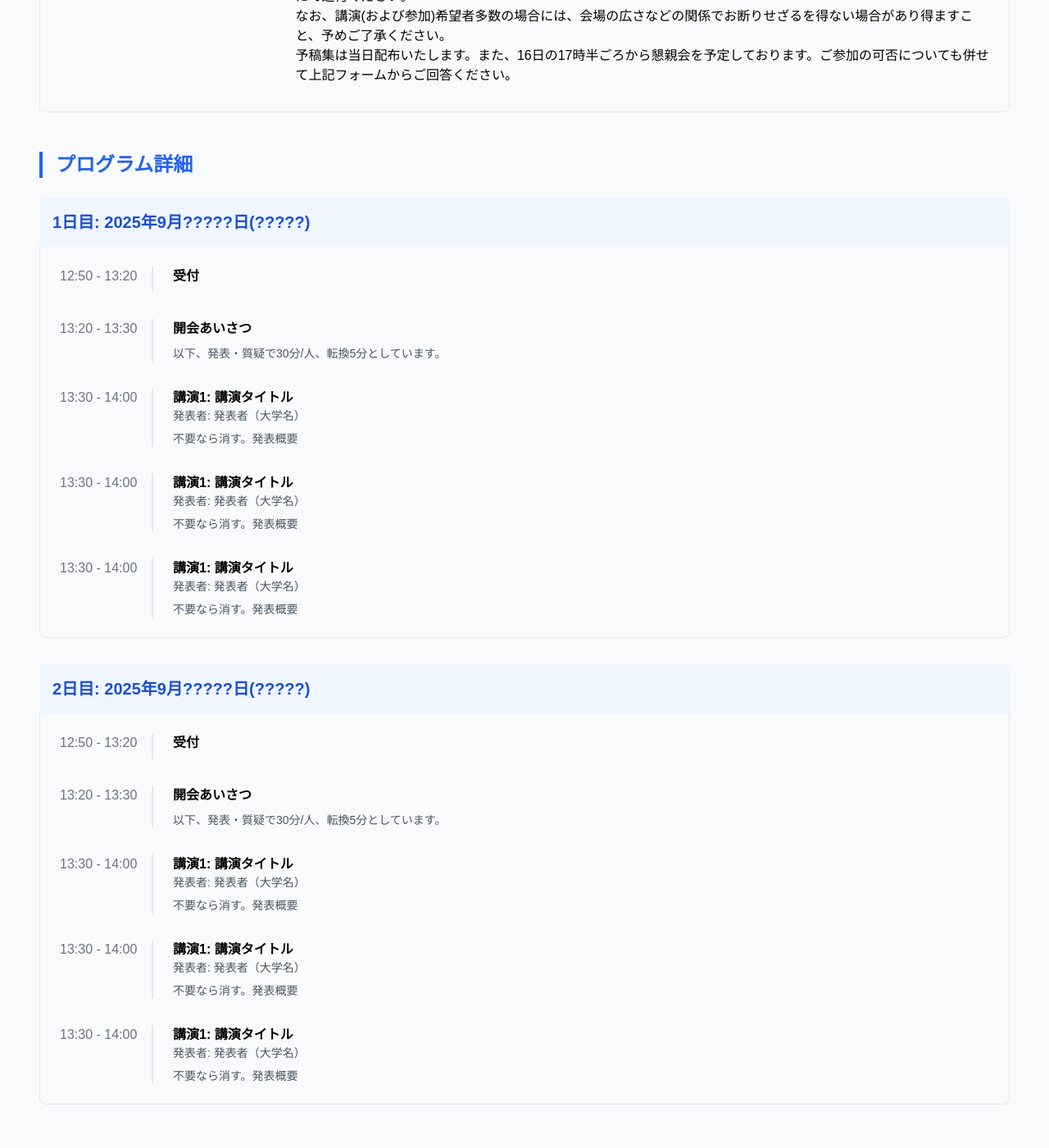
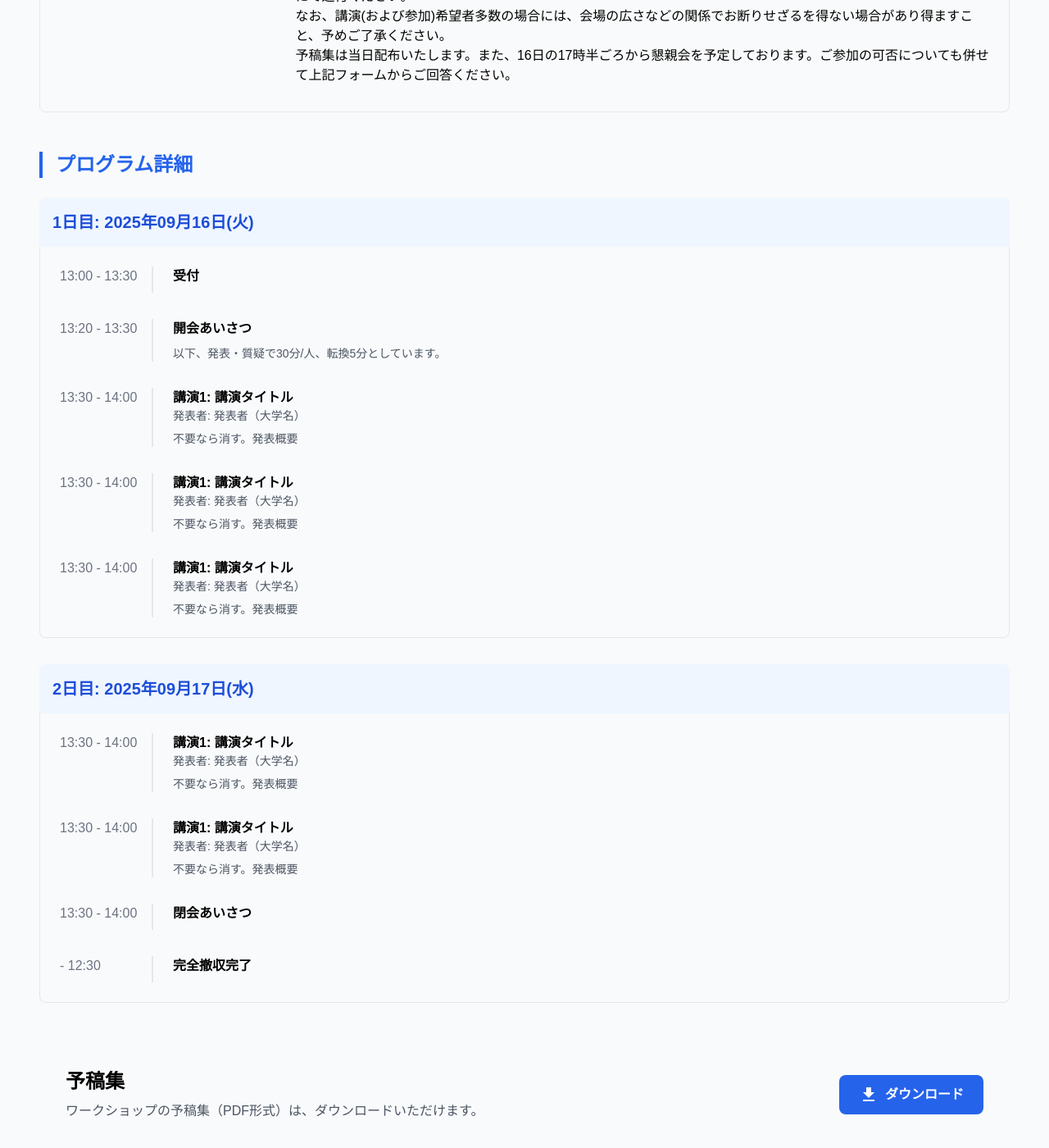
Before and after one commit to ko-max-123/site, a Jekyll site: the page built from pages/workshop11.html, in a window 1280 px wide and 1400 px high, scrolled down 1572 px. Shown: the whole window at 82% size. Built offline with Jekyll 4.4.1, drawn with Linux system fonts in a browser that asks for light colours; nearby versions of some CDN libraries; some of the changed text lies outside the part shown.

Commit message:
htmlを修正

```diff
--- a/_data/workshop11.yml
+++ b/_data/workshop11.yml
@@ -29,9 +29,9 @@ proceedings: "予稿集はまもなく公開されます。ご期待ください
 links: "関連情報はまもなく公開されます。ご期待ください。"
 
 program:
-  - day: "1日目: 2025年9月?????日(?????)"
+  - day: "1日目: 2025年09月16日(火)"
     time_schedule:
-    - time: "12:50 - 13:20"
+    - time: "13:00 - 13:30"
       title: "受付"
       speaker: ""
       description: ""
@@ -51,16 +51,8 @@ program:
       title: "講演1: 講演タイトル"
       speaker: "発表者: 発表者（大学名）"
       description: "不要なら消す。発表概要"
-  - day: "2日目: 2025年9月?????日(?????)"
+  - day: "2日目: 2025年09月17日(水)"
     time_schedule:
-    - time: "12:50 - 13:20"
-      title: "受付"
-      speaker: ""
-      description: ""
-    - time: "13:20 - 13:30"
-      title: "開会あいさつ"
-      speaker: ""
-      description: "以下、発表・質疑で30分/人、転換5分としています。"
     - time: "13:30 - 14:00"
       title: "講演1: 講演タイトル"
       speaker: "発表者: 発表者（大学名）"
@@ -70,6 +62,10 @@ program:
       speaker: "発表者: 発表者（大学名）"
       description: "不要なら消す。発表概要"
     - time: "13:30 - 14:00"
-      title: "講演1: 講演タイトル"
-      speaker: "発表者: 発表者（大学名）"
-      description: "不要なら消す。発表概要"
+      title: "閉会あいさつ"
+      speaker: ""
+      description: ""
+    - time: "- 12:30"
+      title: "完全撤収完了"
+      speaker: ""
+      description: ""
--- a/_includes/nav.html
+++ b/_includes/nav.html
@@ -4,7 +4,7 @@
         <nav class="hidden md:flex items-center space-x-8">
             <a class="text-gray-600 hover:text-blue-600 transition duration-300" href="/site/" target="_blank">ホーム</a>
             <a class="text-gray-600 hover:text-blue-600 transition duration-300"
-                href="/site/pages/workshops/" target="_blank">過去のFFTPRS一覧</a>
+                href="/site/pages/workshops/" target="_blank">過去のFFTPRS ワークショップ一覧</a>
             <a class="text-gray-600 hover:text-blue-600 transition duration-300" href="#" target="_blank">概要</a>
             <!--<a class="text-gray-600 hover:text-blue-600 transition duration-300" href="#">お問い合わせ</a>-->
         </nav>
--- a/pages/workshops.html
+++ b/pages/workshops.html
@@ -7,7 +7,7 @@ description: "FFTPRSで開催されたワークショップの一覧です"
 <div class="px-40 flex flex-1 justify-center py-5">
     <div class="layout-content-container flex flex-col max-w-[960px] flex-1">
         <div class="flex flex-wrap justify-between gap-3 p-4">
-            <p class="text-[#101518] tracking-light text-[32px] font-bold leading-tight min-w-72">過去のFFTPRS一覧
+            <p class="text-[#101518] tracking-light text-[32px] font-bold leading-tight min-w-72">過去のFFTPRS ワークショップ一覧
             </p>
         </div>
         <div class="grid md:grid-cols-2 lg:grid-cols-3 gap-8">
```
Also changed, not shown: index.md (+1 -1 lines).
